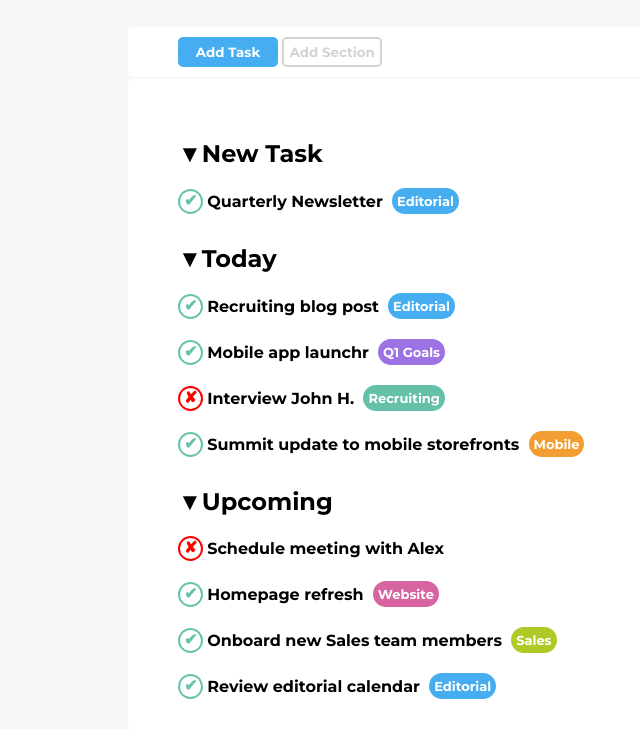
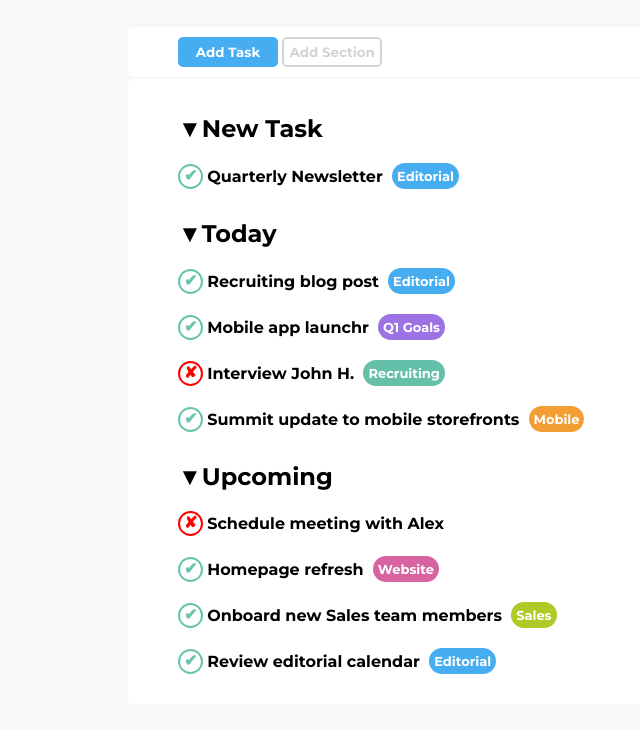
Before and after one commit to Ciro97cu/html-css-toboolist, a plain HTML site: page index.html in a window 1280 px wide. Shown: the part 83-812 px from the top of the page, without its empty margins (0-640 px from the left). Drawn offline with Linux system fonts and the light colour scheme.

Commit message:
aggiusti margini

```diff
--- a/css/style.css
+++ b/css/style.css
@@ -81,7 +81,7 @@ section .bianco {
 
 main .lista {
     background-color: white;
-    padding: 30px 50px;
+    padding: 5px 50px 30px;
     margin-top: 2px;
     border-radius: 5px;
 }
```
